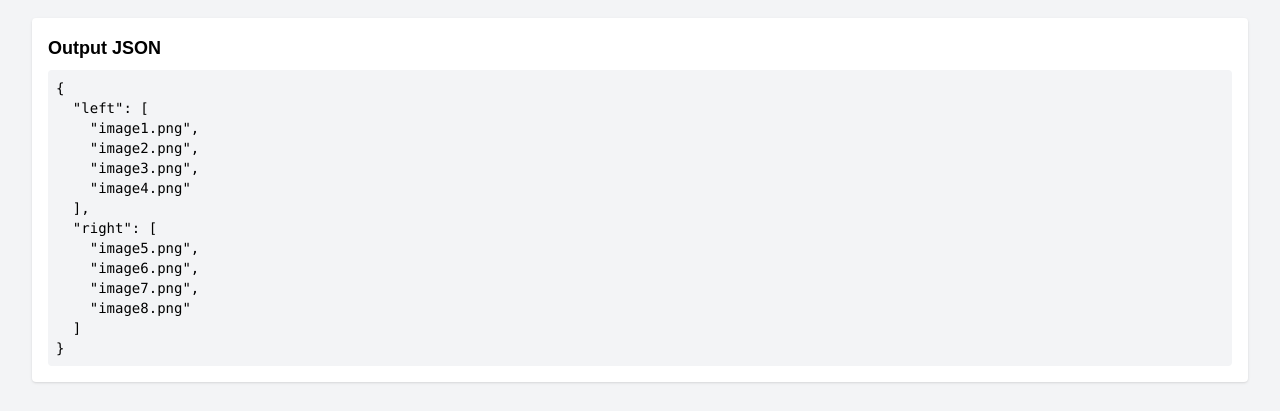
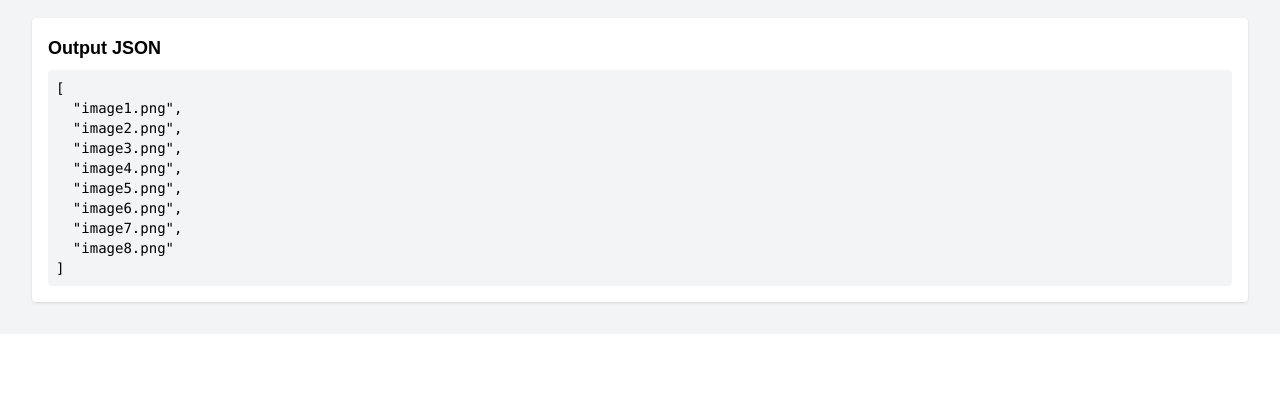
Before and after one commit to williamleo10/drag-drop-prototype, a Next.js app: page / in a window 1280 px wide. Shown: the part 1058-1469 px from the top of the page. After the commit the page ends 1392 px from the top, so only its background shows below. Built offline with nearby package versions, Linux system fonts and the light colour scheme.

Commit message:
chore: change JSON output to one array

```diff
--- a/src/app/drag-drop/page.tsx
+++ b/src/app/drag-drop/page.tsx
@@ -1,5 +1,5 @@
 "use client";
-import { useState, useEffect } from "react";
+import { useState, useEffect, use } from "react";
 import {
   DndContext,              // Area utama drag-and-drop
   PointerSensor,           // Sensor untuk mouse
@@ -141,14 +141,7 @@ export default function DragDropPage() {
       <div className="mt-8 bg-white p-4 rounded shadow">
         <h2 className="text-lg font-semibold mb-2">Output JSON</h2>
         <pre className="text-sm bg-gray-100 p-2 rounded overflow-x-auto">
-          {JSON.stringify(
-            {
-              left: leftImages,
-              right: rightImages,
-            },
-            null,
-            2
-          )}
+          {JSON.stringify([...leftImages, ...rightImages], null, 2)}
         </pre>
       </div>
     </div>
```
